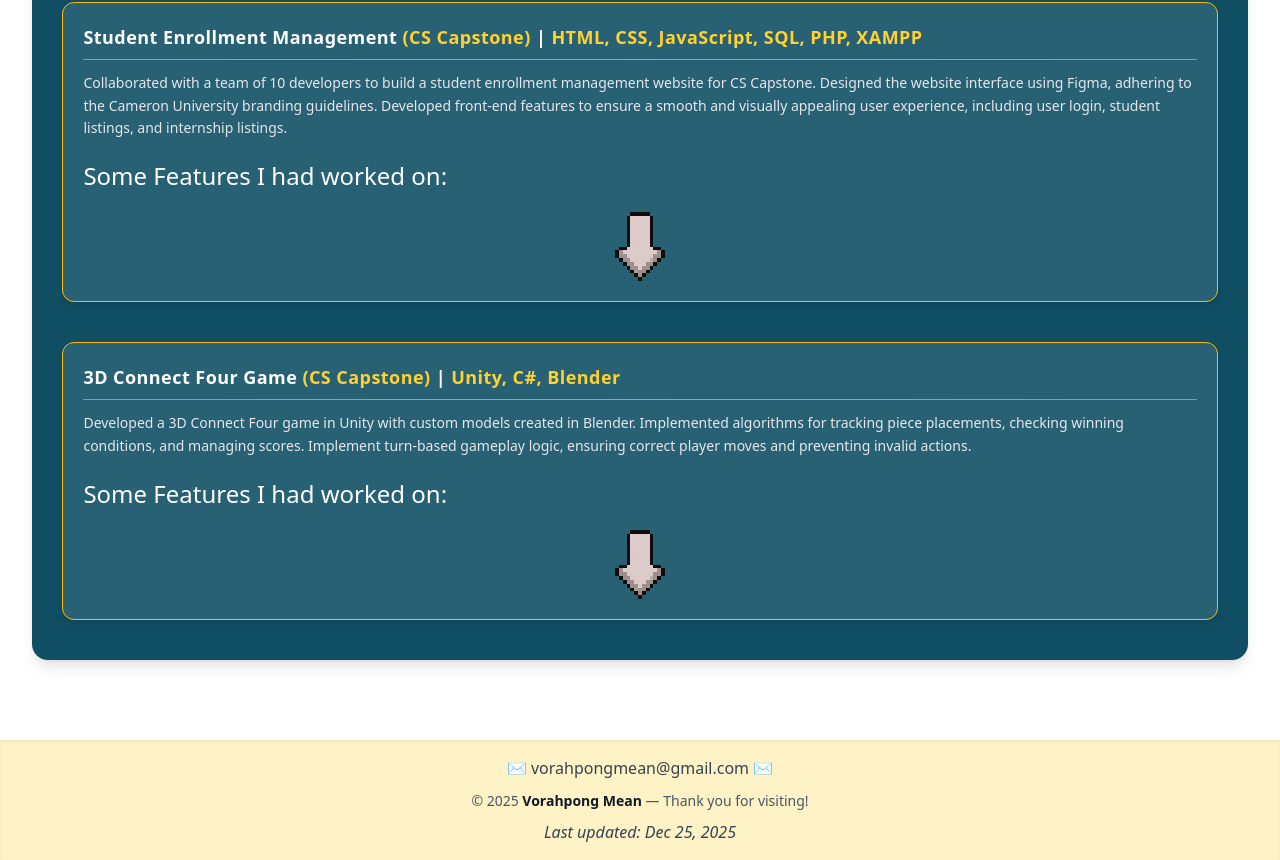
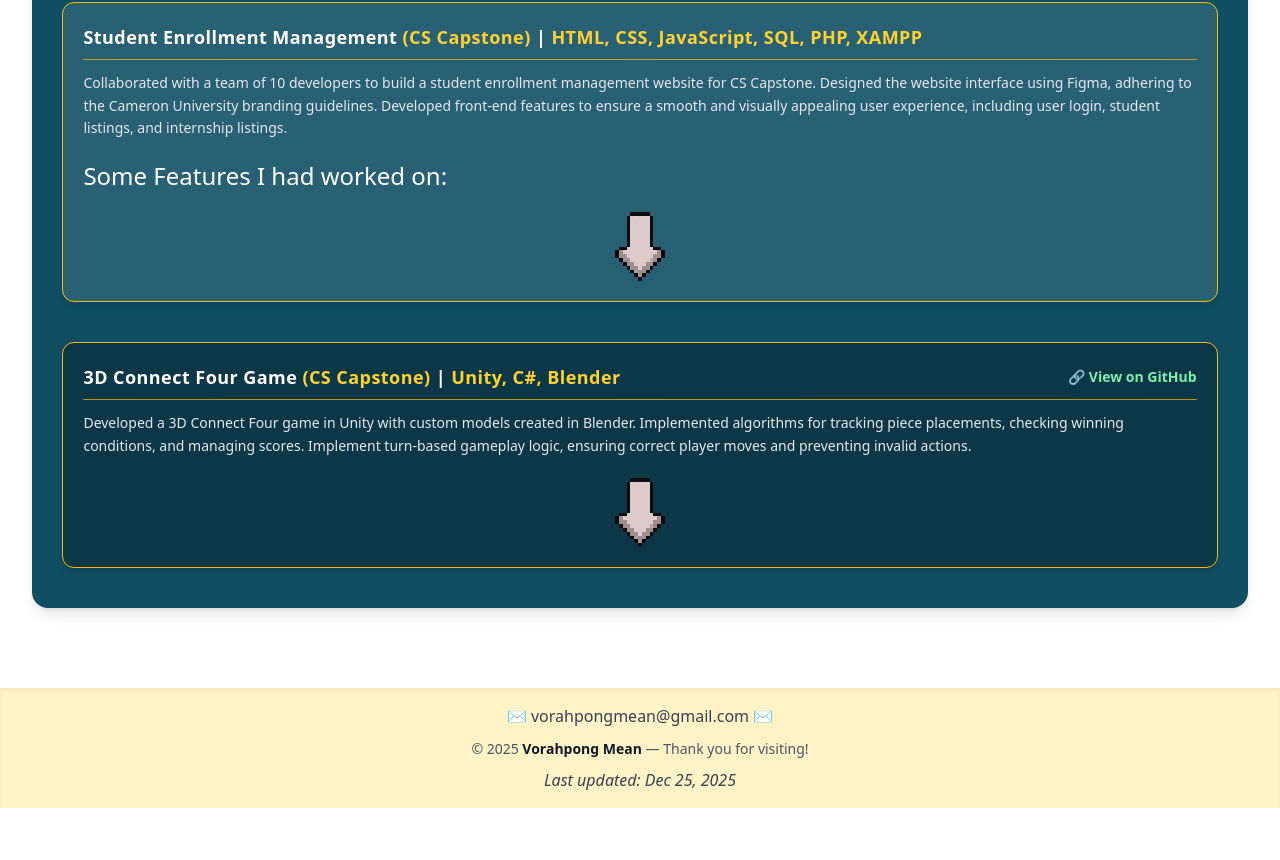
Before and after one commit to VorahPong/personal-portfolio-frontend, a Next.js app: page / in a window 1280 px wide. Shown: the part 1630-2490 px from the top of the page. After the commit the page ends 2438 px from the top, so only its background shows below. Built offline with nearby package versions, Linux system fonts and the light colour scheme.

Commit message:
updated 3d connect card

```diff
--- a/src/app/components/main-page/projects-cards/3dconnect-card.tsx
+++ b/src/app/components/main-page/projects-cards/3dconnect-card.tsx
@@ -15,7 +15,7 @@ export default function Project3DConnectFourCard() {
 	return (
 		<div
 			ref={cardRef}
-			className="scroll-mt-30 w-[95%] bg-white/10 border border-amber-400 rounded-xl text-white p-5 shadow-md hover:shadow-amber-400/30 transition-all duration-300"
+			className="scroll-mt-30 w-[95%] bg-black/30 border border-amber-400 rounded-xl text-white p-5 shadow-md hover:shadow-amber-400/30 transition-all duration-300"
 		>
 			<MotionCard>
 				{/* Header */}
@@ -28,8 +28,15 @@ export default function Project3DConnectFourCard() {
 							Unity, C#, Blender
 						</span>
 					</h3>
-					{/* Date if has */}
-					<span className="text-sm text-gray-300 font-medium"></span>
+					{/* Github link */}
+					<a
+						href="https://github.com/VorahPong/ConnectFourUnity"
+						target="_blank"
+						rel="noopener noreferrer"
+						className="text-sm text-green-300 font-bold hover:text-white"
+					>
+						🔗 View on GitHub
+					</a>
 				</div>
 				{/* Divider */}
 				<div className="w-full h-[1px] bg-gradient-to-r from-amber-400 via-yellow-400 to-amber-400 mb-3 rounded-full opacity-70"></div>
@@ -42,7 +49,7 @@ export default function Project3DConnectFourCard() {
 					actions.
 				</p>
 				{/* Some Images to show the website */}
-				<p className="mt-5 text-2xl">Some Features I had worked on:</p>
+
 				{/* Show more feature */}
 				<Image
 					src="/assets/card/arrow_down_vector.svg"
```
